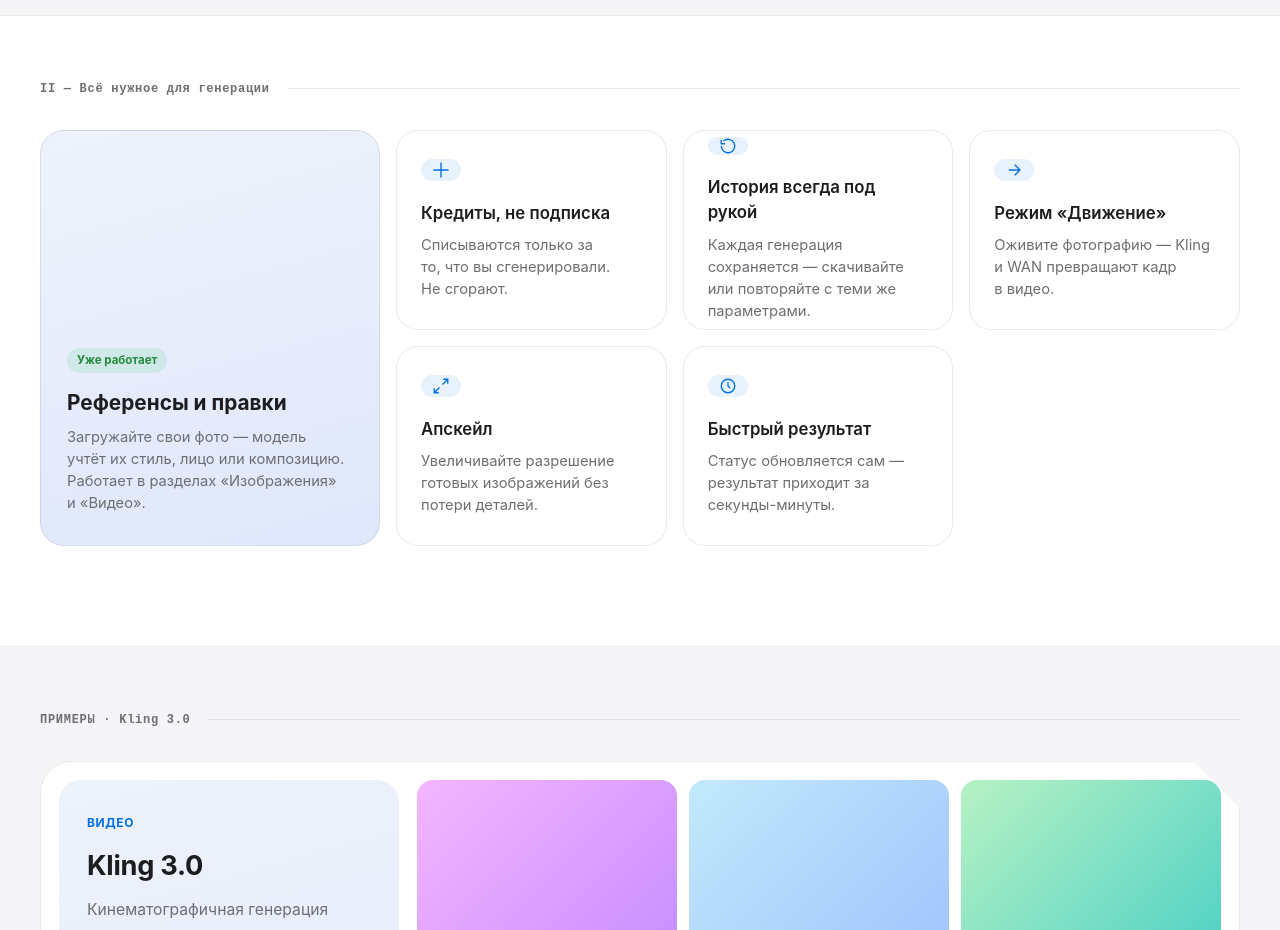
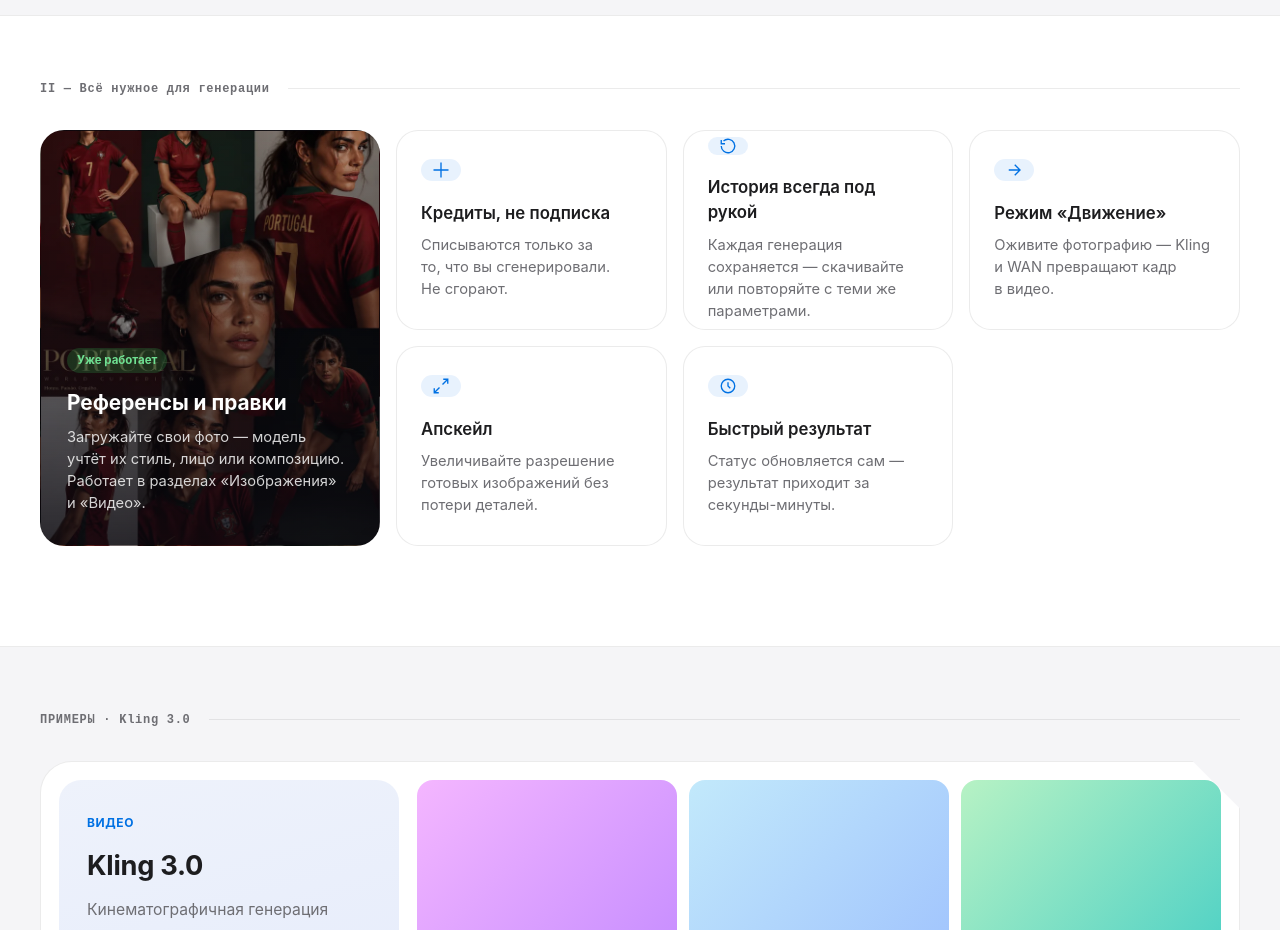
Before and after one commit to 9525750/NeuroHub-landing, a Next.js app: page / in a window 1280 px wide. Shown: the part 1300-2230 px from the top of the page. Built offline with nearby package versions, Linux system fonts and the light colour scheme; no server answers.

Commit message:
Заменить заглушку карточки «Референсы и правки» на фото

```diff
--- a/src/app/landing.css
+++ b/src/app/landing.css
@@ -139,12 +139,14 @@
 /* ===================== Feature grid (Section II) ===================== */
 .feat-grid { display: grid; grid-template-columns: 340px repeat(3, 1fr); grid-auto-rows: 200px; gap: 16px; }
 .feat-lead {
-  grid-row: span 2; background: linear-gradient(165deg, #eef2fb, #dfe7fb); border: 1px solid var(--line); border-radius: 24px;
+  grid-row: span 2;
+  background: linear-gradient(0deg, rgba(10, 8, 14, 0.82), rgba(10, 8, 14, 0.15)), url("/features/reference-editing.webp") center/cover;
+  border: 1px solid var(--line); border-radius: 24px;
   padding: 30px 26px; display: flex; flex-direction: column; justify-content: flex-end; position: relative; overflow: hidden;
 }
-.feat-lead .tag { display: inline-flex; align-self: flex-start; gap: 6px; font-size: 11.5px; font-weight: 700; background: rgba(52,199,89,0.12); color: #248a3d; padding: 4px 10px; border-radius: 999px; margin-bottom: 14px; }
-.feat-lead h4 { font-size: 1.3rem; font-weight: 700; }
-.feat-lead p { font-size: 0.92rem; color: var(--ink-soft); margin-top: 8px; line-height: 1.5; }
+.feat-lead .tag { display: inline-flex; align-self: flex-start; gap: 6px; font-size: 11.5px; font-weight: 700; background: rgba(52,199,89,0.2); color: #6fe092; padding: 4px 10px; border-radius: 999px; margin-bottom: 14px; }
+.feat-lead h4 { font-size: 1.3rem; font-weight: 700; color: #fff; }
+.feat-lead p { font-size: 0.92rem; color: rgba(255,255,255,0.82); margin-top: 8px; line-height: 1.5; }
 .feat {
   background: var(--surface); border: 1px solid var(--line); border-radius: 22px; padding: 28px 24px;
   display: flex; flex-direction: column; justify-content: center;
```
Also changed, not shown: public/features/reference-editing.webp (added).
